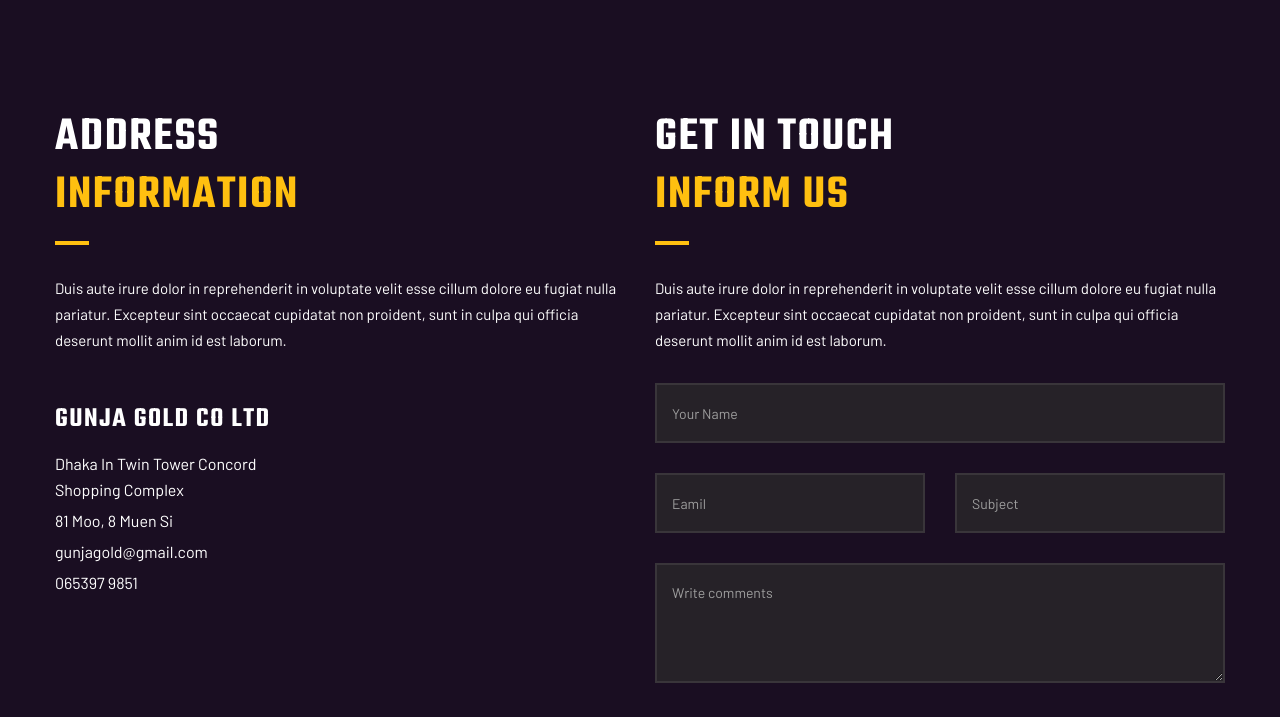
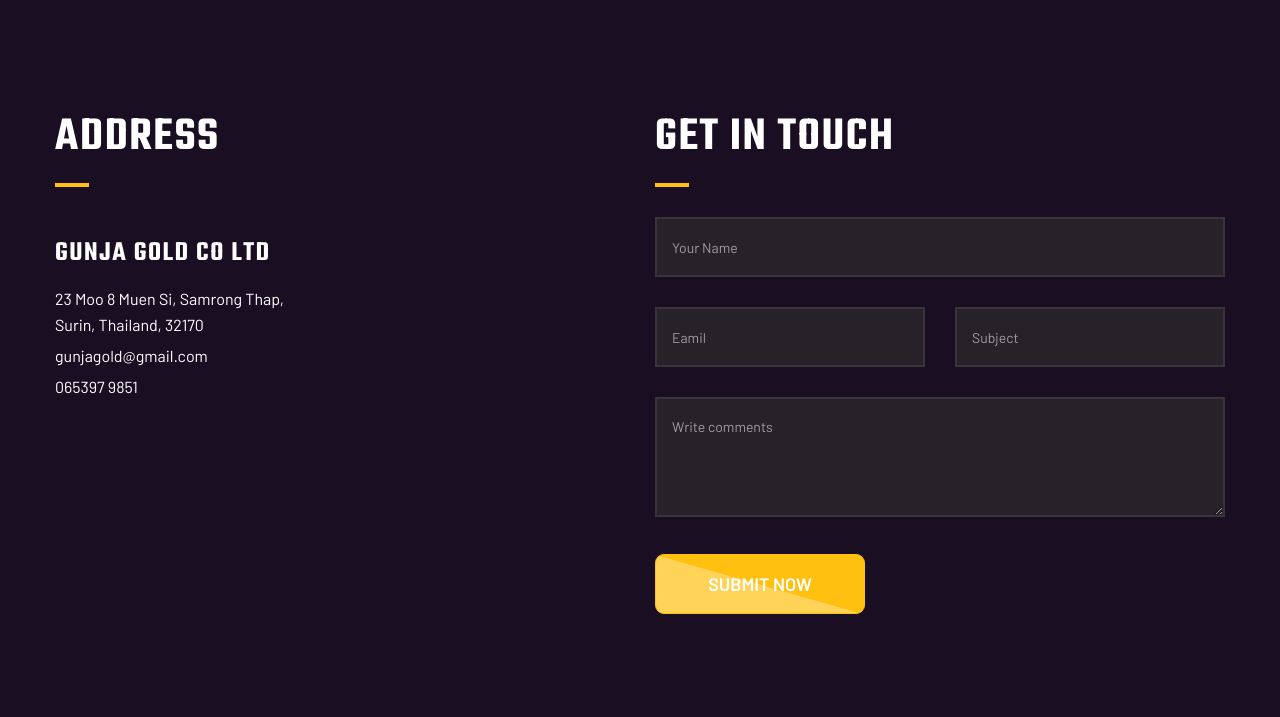
Before and after one commit to NicholasRowe/gunja, a React app: page /contact in a window 1280 px wide. Shown: the part 738-1455 px from the top of the page. Built offline with nearby package versions, Linux system fonts and the light colour scheme.

Commit message:
update address:

```diff
--- a/public/index.html
+++ b/public/index.html
@@ -22,7 +22,7 @@
       work correctly both with client-side routing and a non-root public URL.
       Learn how to configure a non-root public URL by running `npm run build`.
     -->
-  <title>Eoorox</title>
+  <title>Gunja Gold - Coming soon</title>
 </head>
 
 <body>
--- a/src/components/Pages/ContactUs/ContactUs.js
+++ b/src/components/Pages/ContactUs/ContactUs.js
@@ -8,14 +8,13 @@
 
 
 
-
 const ContactUs = () => {
 
     const branceAddress = [
         {
             branceName: 'Gunja Gold Co Ltd',
-            location: 'Dhaka In Twin Tower Concord Shopping Complex',
-            openingTime: '81 Moo, 8 Muen Si',
+            location: '23 Moo 8 Muen Si, Samrong Thap, Surin, Thailand, 32170',
+            openingTime: '',
             email: 'gunjagold@gmail.com',
             phone: '065397 9851'
         },
@@ -35,9 +34,8 @@
                             <div className="contact-info wow fadeInLeft animated" data-animation="fadeInRight" data-delay=".4s">
                                 <div className="section-title center-align">
                                     <h2>
-                                        {'Address'} <br /> <span>{'information'}</span>
+                                        {'Address'} <br />
                                     </h2>
-                                    <p>{'Duis aute irure dolor in reprehenderit in voluptate velit esse cillum dolore eu fugiat nulla pariatur. Excepteur sint occaecat cupidatat non proident, sunt in culpa qui officia deserunt mollit anim id est laborum.'}</p>
                                 </div>
                                 <div className="row mt-50">
                                                 <div className="col-lg-6 contact_info">
@@ -54,9 +52,8 @@
                             <div className="contact-bg02 wow fadeInRight animated">
                                 <div className="section-title center-align">
                                     <h2>
-                                        {'Get in Touch'}<br /> <span>{'Inform Us'} </span>
+                                        {'Get in Touch'}<br />
                                     </h2>
-                                    <p>{'Duis aute irure dolor in reprehenderit in voluptate velit esse cillum dolore eu fugiat nulla pariatur. Excepteur sint occaecat cupidatat non proident, sunt in culpa qui officia deserunt mollit anim id est laborum.'}</p>
                                 </div>
                                 <Form />
                             </div>
```
Also changed, not shown: src/assets/font-flaticon/flaticon.html (+1 -1 lines).
